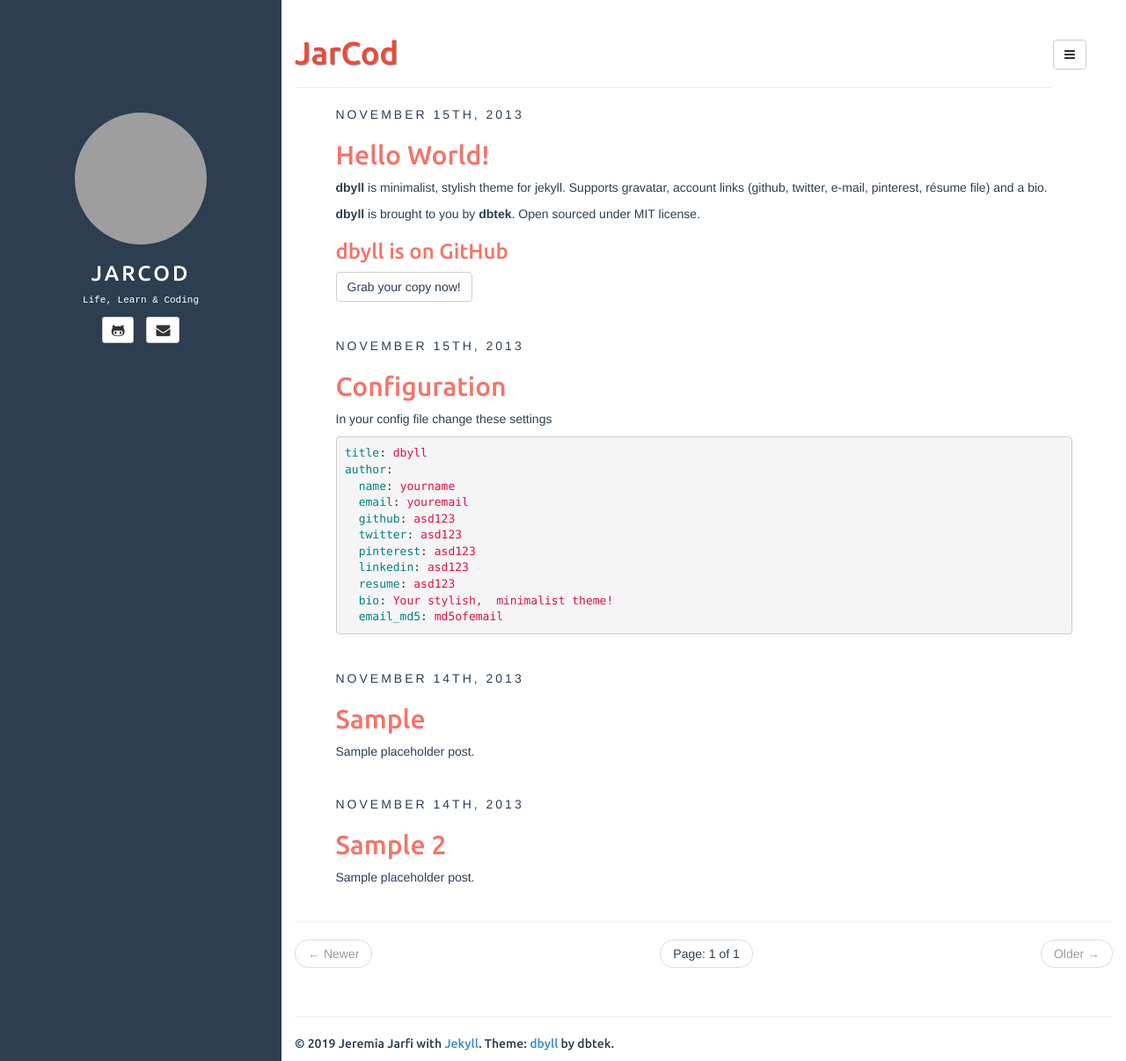
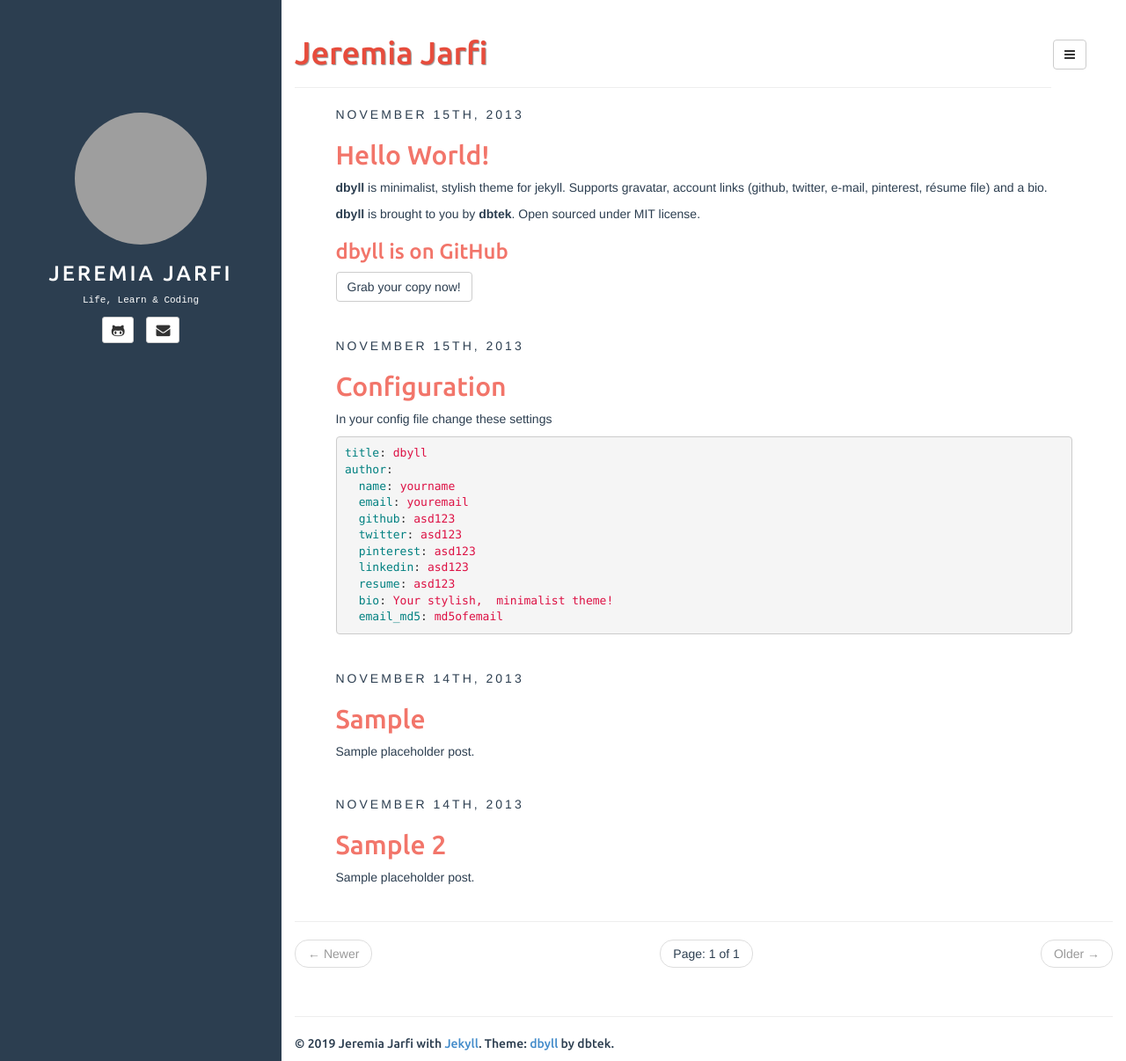
Before and after one commit to jjarfi/jjarfi.github.io, a Jekyll site: the page built from index.html, in a window 1280 px wide and 1206 px high. Shown: the whole window at 88% size. Built offline with Jekyll 4.4.1, drawn with Linux system fonts in a browser that asks for light colours; the list of posts is cut into pages by our own code; grey boxes are pictures that could not be loaded.

```diff
--- a/_config.yml
+++ b/_config.yml
@@ -5,16 +5,16 @@ paginate_path: "page:num"
 exclude: ["README.md"] # files to exclude
 highlighter: rouge
 markdown: kramdown
-disqus: dbyll
+disqus: jjarfi
 google_analytics: dbyll
-title: JarCod
+title: Jeremia Jarfi
 
 defaults:
   -
     scope:
       path: "" # empty string for all files
     values:
-      title: JarCod
+      title: Jeremia Jarfi
 
 description: Stylish Jekyll Theme
 author:
```
